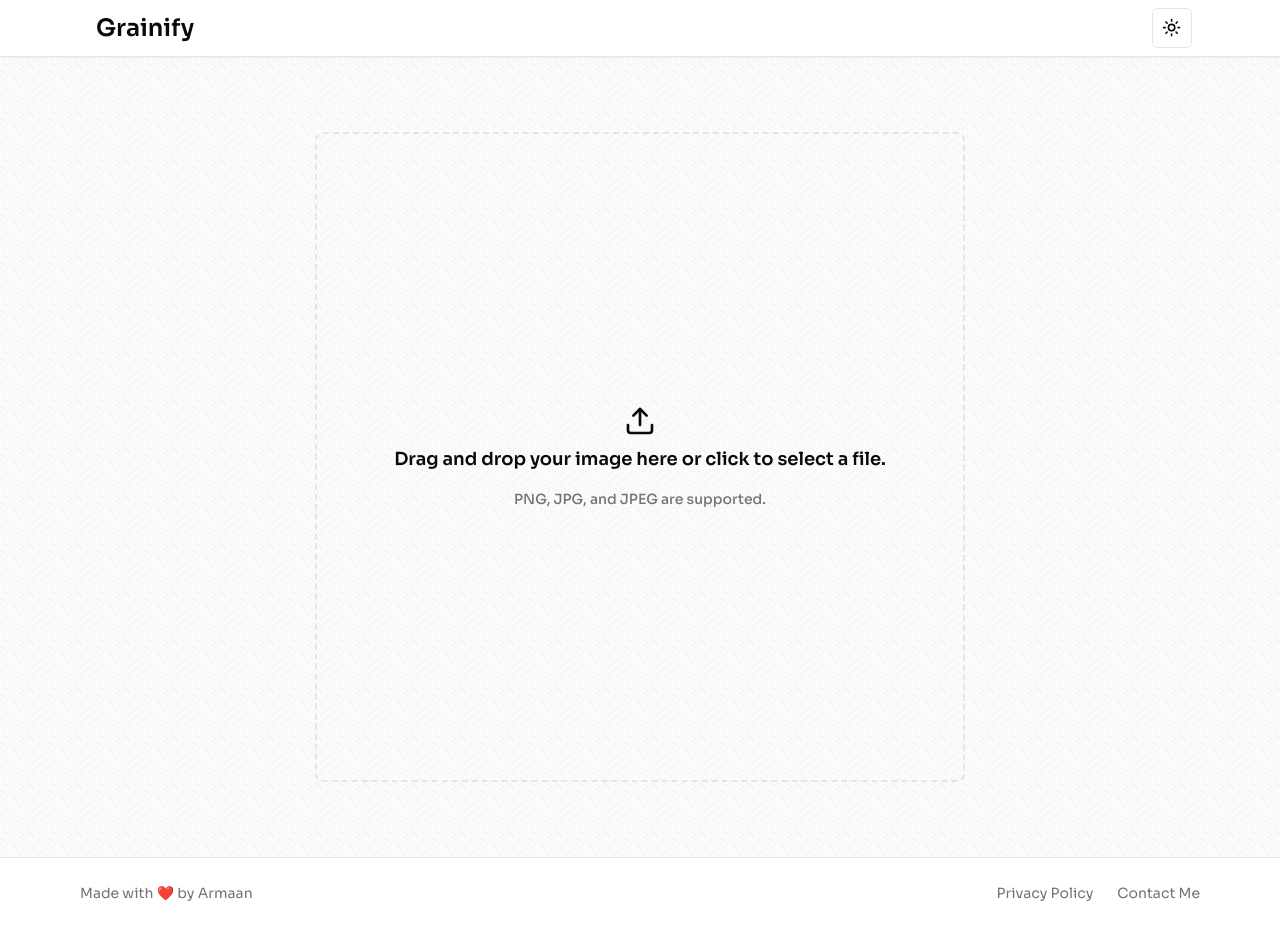
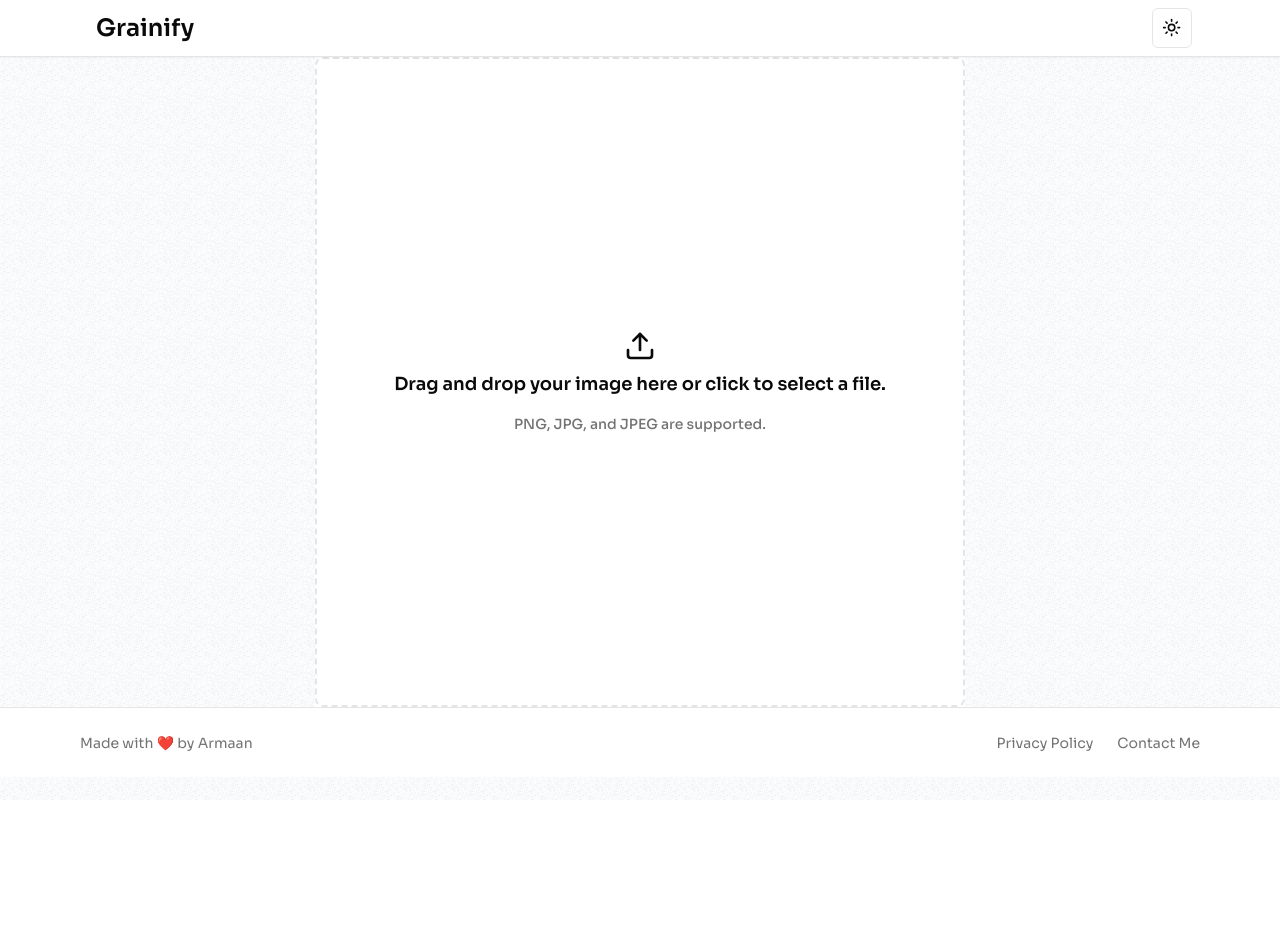
Before and after one commit to armaanx/grainify, a Next.js app: page /apply in a window 1280 px wide. After the commit the page ends 800 px from the top, so only its background shows below. Built offline with nearby package versions, Linux system fonts and the light colour scheme.

Commit message:
updated apply page layout and styles

```diff
--- a/src/app/apply/page.tsx
+++ b/src/app/apply/page.tsx
@@ -47,7 +47,8 @@ const Page = () => {
     );
   }
   return (
-    <div className="flex flex-col items-center justify-center w-full  mx-auto space-y-4 h-screen ">
+    <div className="container mx-auto max-w-7xl   ">
+      <div className="flex flex-col items-center justify-center w-full  space-y-4 min-h-[calc(100vh-150px)]">
         <Dropzone
           onDragEnter={() => setIsDrag(true)}
           onDragLeave={() => setIsDrag(false)}
@@ -62,7 +63,7 @@ const Page = () => {
           {({ getRootProps, getInputProps }) => (
             <div
               className={cn(
-              "flex flex-col items-center justify-center gap-8  ",
+                "flex flex-col items-center justify-center gap-8 bg-background ",
                 isDrag &&
                   "border-8 rounded-lg border-blue-500 border-opacity-80 bg-blue-200/30 dark:bg-blue-400/20"
               )}
@@ -86,6 +87,7 @@ const Page = () => {
           )}
         </Dropzone>
       </div>
+    </div>
   );
 };
 
```
Lines whose indentation alone changed are shown as unchanged.
